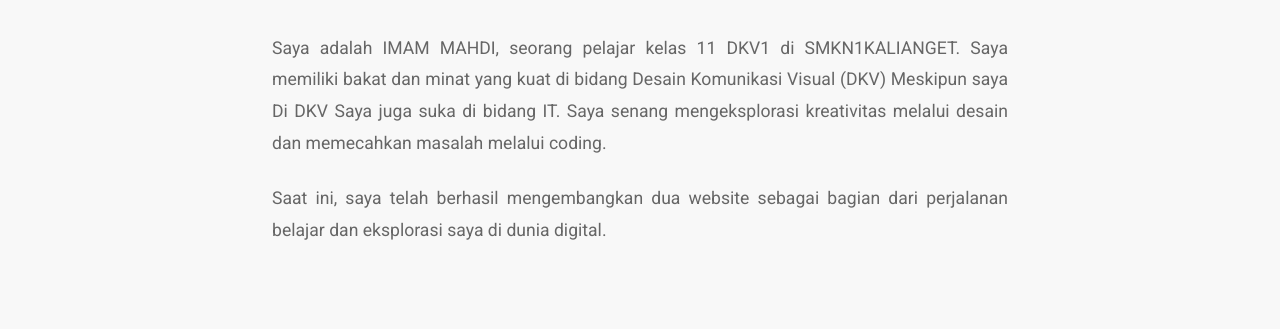
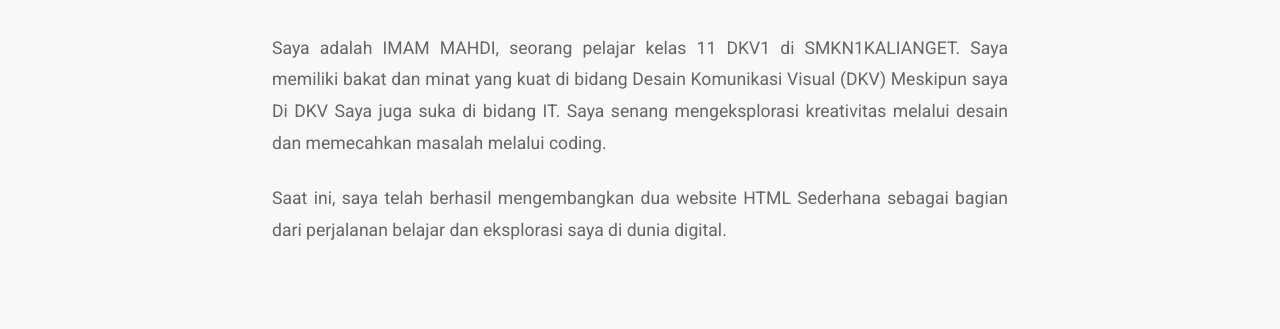
Before and after one commit to imammahdy-ux/Portofolio, a plain HTML site: page index.html in a window 1280 px wide. Shown: the part 471-800 px from the top of the page. Drawn offline with nearby package versions, Linux system fonts and the light colour scheme.

Commit message:
index.html

```diff
--- a/index.html
+++ b/index.html
@@ -35,7 +35,7 @@
                 <img src="imammahdy.jpg" alt="Foto Imammahdy" class="profile-pic">
                 <h2 class="section-title">Tentang Saya</h2>
                 <p class="section-description">Saya adalah IMAM MAHDI, seorang pelajar kelas 11 DKV1 di SMKN1KALIANGET. Saya memiliki bakat dan minat yang kuat di bidang Desain Komunikasi Visual (DKV) Meskipun saya Di DKV Saya juga suka di bidang IT. Saya senang mengeksplorasi kreativitas melalui desain dan memecahkan masalah melalui coding.</p>
-                <p class="section-description">Saat ini, saya telah berhasil mengembangkan dua website sebagai bagian dari perjalanan belajar dan eksplorasi saya di dunia digital.</p>
+                <p class="section-description">Saat ini, saya telah berhasil mengembangkan dua website HTML Sederhana sebagai bagian dari perjalanan belajar dan eksplorasi saya di dunia digital.</p>
             </div>
         </section>
 
```
